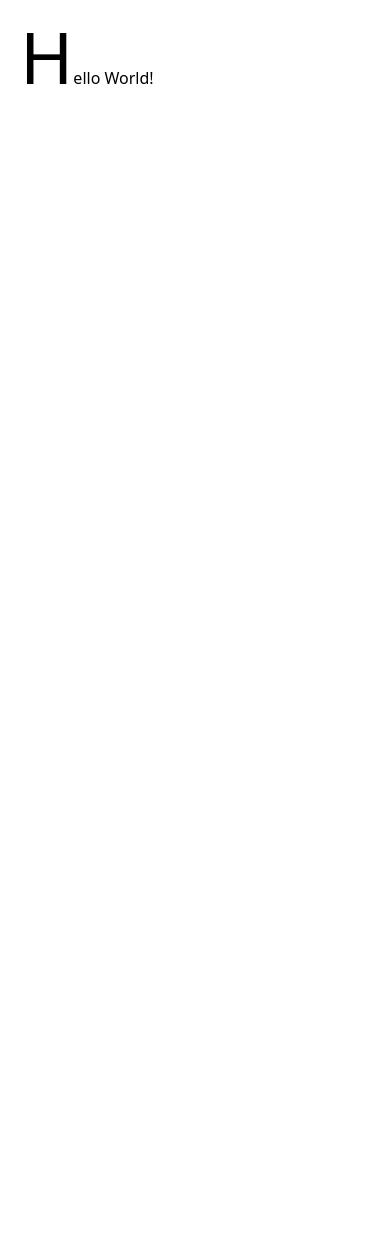
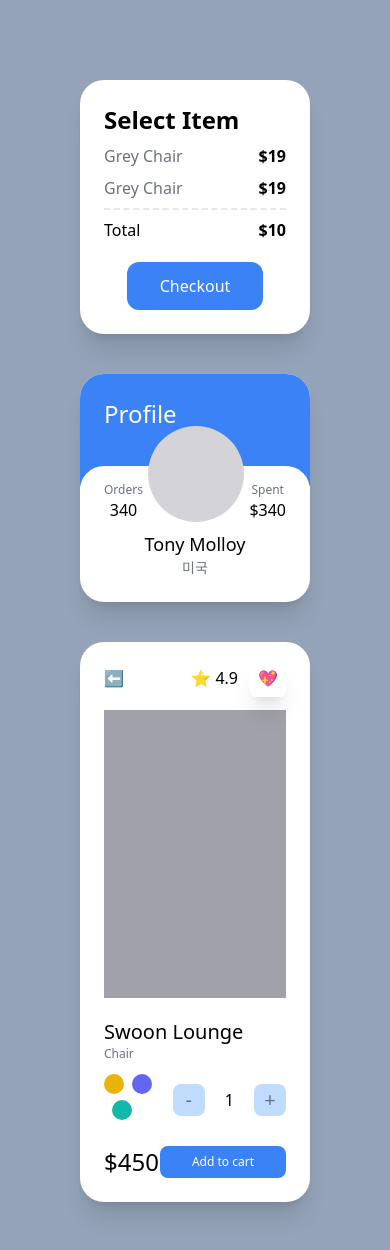
Before and after one commit to MeluvRose/clone-carrot, a Next.js app: page / in a window 390 px wide. Shown: the top 1250 px of the page. Before the commit the page ends 844 px from the top, so only its background shows below. Built offline with nearby package versions, Linux system fonts and the light colour scheme.

Commit message:
#4.9 Responsive Modifiers

```diff
--- a/pages/index.tsx
+++ b/pages/index.tsx
@@ -1,11 +1,92 @@
 import { NextPage } from "next";
-
 const Home: NextPage = () => {
   return (
-    <div className="flex flex-col space-y-2 p-5">
-      <p className="first-letter:text-7xl first-letter:hover:text-fuchsia-400">
-        Hello World!
-      </p>
+    <div className="bg-slate-400 py-20 px-20 grid gap-10 min-h-screen">
+      <div className="bg-white sm:hover:bg-pink-800 sm:bg-red-400 md:bg-teal-400 lg:bg-indigo-400 xl:bg-yellow-400 2xl:bg-pink-500  p-6 rounded-3xl shadow-xl">
+        <span className="font-semibold text-2xl">Select Item</span>
+        <ul>
+          <div className="flex justify-between my-2 ">
+            <span className="text-gray-500">Grey Chair</span>
+            <span className="font-semibold">$19</span>
+          </div>
+          <div className="flex justify-between my-2 ">
+            <span className="text-gray-500">Grey Chair</span>
+            <span className="font-semibold">$19</span>
+          </div>
+        </ul>
+
+        <div className="flex justify-between mt-2 pt-2 border-t-2 border-dashed">
+          <span>Total</span>
+          <span className="font-semibold">$10</span>
+        </div>
+        <button
+          className="mt-5 bg-blue-500 text-white p-3
+          text-center rounded-xl w-3/4 block mx-auto
+          hover:bg-teal-500 hover:text-black
+          active:bg-yellow-500 focus:bg-red-500
+          "
+        >
+          Checkout
+        </button>
+      </div>
+      <div className="bg-white overflow-hidden rounded-3xl shadow-xl group">
+        <div className="bg-blue-500 p-6 pb-14">
+          <span className="text-white text-2xl">Profile</span>
+        </div>
+        <div className="rounded-3xl p-6 bg-white relative -top-5">
+          <div className="flex relative -top-16 items-end justify-between">
+            <div className="flex flex-col items-center">
+              <span className="text-xs text-gray-500">Orders</span>
+              <span className="font-medium">340</span>
+            </div>
+            <div className="h-24 w-24 bg-zinc-300 rounded-full group-hover:bg-red-300 transition-colors" />
+            <div className="flex flex-col items-center">
+              <span className="text-xs text-gray-500">Spent</span>
+              <span className="font-medium">$340</span>
+            </div>
+          </div>
+          <div className="relative  flex flex-col items-center -mt-14 -mb-5">
+            <span className="text-lg font-medium">Tony Molloy</span>
+            <span className="text-sm text-gray-500">미국</span>
+          </div>
+        </div>
+      </div>
+      <div className="bg-white p-6 rounded-3xl shadow-xl">
+        <div className="flex mb-5 justify-between items-center">
+          <span>⬅️</span>
+          <div className="space-x-3">
+            <span>⭐️ 4.9</span>
+            <span className="shadow-xl p-2 rounded-md">💖</span>
+          </div>
+        </div>
+        <div className="bg-zinc-400 h-72 mb-5" />
+        <div className="flex flex-col">
+          <span className="font-medium text-xl">Swoon Lounge</span>
+          <span className="text-xs text-gray-500">Chair</span>
+          <div className="mt-3 mb-5 flex justify-between items-center">
+            <div className="space-x-2">
+              <button className="w-5 h-5 rounded-full bg-yellow-500 focus:ring-2 ring-offset-2 ring-yellow-500 transition" />
+              <button className="w-5 h-5 rounded-full bg-indigo-500 focus:ring-2 ring-offset-2 ring-indigo-500 transition" />
+              <button className="w-5 h-5 rounded-full bg-teal-500 focus:ring-2 ring-offset-2 ring-teal-500 transition" />
+            </div>
+            <div className="flex items-center space-x-5">
+              <button className=" rounded-lg bg-blue-200 flex justify-center items-center aspect-square w-8 text-xl text-gray-500">
+                -
+              </button>
+              <span>1</span>
+              <button className=" rounded-lg bg-blue-200 flex justify-center items-center aspect-square w-8 text-xl text-gray-500">
+                +
+              </button>
+            </div>
+          </div>
+          <div className="flex justify-between items-center">
+            <span className="font-medium text-2xl">$450</span>
+            <button className="bg-blue-500 py-2 px-8 text-center text-xs text-white rounded-lg">
+              Add to cart
+            </button>
+          </div>
+        </div>
+      </div>
     </div>
   );
 };
```
